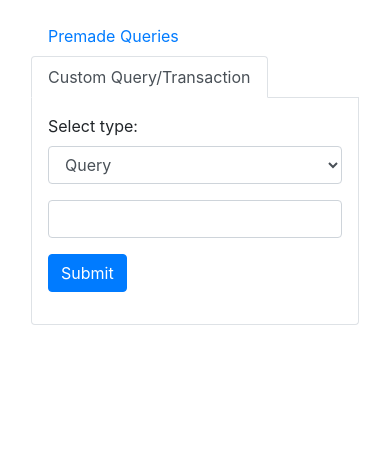
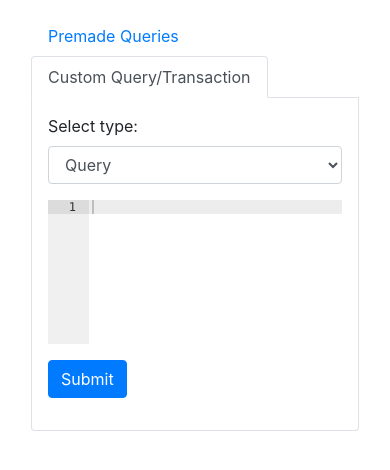
Before and after one commit to patrickspensieri/ConUBooks, a PHP site: page / in a window 390 px wide, after a click on "Custom Query/Transaction". Shown: the part 295-765 px from the top of the page. Run offline with PHP 8.4, Linux system fonts and the light colour scheme; data that the repository does not hold is empty; some libraries are stand-ins or nearby versions.

Commit message:
add ace editor and responsive query arguments

```diff
--- a/index.php
+++ b/index.php
@@ -3,7 +3,7 @@
     <head>
         <title>ConUBooks</title>
         <meta charset="utf-8"/>
-	<link rel="stylesheet" href="https://maxcdn.bootstrapcdn.com/bootstrap/4.0.0/css/bootstrap.min.css" integrity="sha384-Gn5384xqQ1aoWXA+058RXPxPg6fy4IWvTNh0E263XmFcJlSAwiGgFAW/dAiS6JXm" crossorigin="anonymous">
+		<link rel="stylesheet" href="https://maxcdn.bootstrapcdn.com/bootstrap/4.0.0/css/bootstrap.min.css" integrity="sha384-Gn5384xqQ1aoWXA+058RXPxPg6fy4IWvTNh0E263XmFcJlSAwiGgFAW/dAiS6JXm" crossorigin="anonymous">
     </head>
     <body>
 	<nav class="navbar navbar-expand-lg bg-primary navbar-dark">
@@ -286,16 +286,16 @@
 									<option value="d">Get detail of all purchases made by a given customer.</option>
 									<option value="e">Get detail of all the sales made by a given employee on a specific date.</option>
 									<option value="f">Get details of all purchases made. For each customer, return the total amount paid for the books ordered since the beginning of the year.</option>
-									<option value="g">List every book ordered but not received within the period set has passed.</option>
+									<option value="g">List every book ordered but not received within the set period.</option>
 								</select>
 							</div>
 							<div class="form-group">
-								<label for='input1'>Argument 1:</label>
-								<input name="input1" id='input1' type="text" class="form-control"/>
+								<label for='input1' id='input1Label'>Argument 1:</label>
+								<input name="input1" id='input1' type="text" class="form-control" disabled="true"/>
 							</div>
 							<div class="form-group">
-								<label for='input2'>Argument 2:</label>
-								<input name="input2" id='input2' type="text" class="form-control"/>
+								<label for='input2' id='input2Label'>Argument 2:</label>
+								<input name="input2" id='input2' type="text" class="form-control" disabled="true"/>
 							</div>
 							<input type="submit" class="btn btn-primary mb-3"/>
 						</form>
@@ -310,7 +310,9 @@
 								</select>
 							</div>
 							<div class="form-group">
-								<input name="customInput" id='customInput' type="text" class="form-control"/>
+								<div id="editor" name="editor" style="height: 12em; width: inherit;"></div>
+								<!-- hidden editorText is used by php to retrieve query from ace editor -->
+								<input id="editorText" name="editorText" style="display:none"/>
 							</div>
 							<input type="submit" class="btn btn-primary mb-3"/>
 						</form>
@@ -369,7 +371,7 @@
 							echo '</thead>';
 							echo '</table>';
 						}
-						else if($_POST['customInput'] != '')
+						else if($_POST['editorText'] != '')
 						{
 							echo '<label for="output">Output:</label>';
 							$customQueryResult;
@@ -377,7 +379,7 @@
 							switch ($_POST['type'])
 							{
 								case "q":
-									$customQueryResult = customQuery($_POST['customInput']);
+									$customQueryResult = customQuery($_POST['editorText']);
 									echo '<table class="table table-hover table-bordered table-striped">';
 									echo '<tbody>';
 									while($customQueryResult != NULL && $row = $customQueryResult->fetch(PDO::FETCH_ASSOC)) {
@@ -400,7 +402,7 @@
 									echo '</table>';
 									break;
 								case "t":
-									$customQueryResult = customTransaction($_POST['customInput']);
+									$customQueryResult = customTransaction($_POST['editorText']);
 									break;
 							}
 						}
@@ -412,5 +414,61 @@
 	<script src="https://code.jquery.com/jquery-3.2.1.slim.min.js" integrity="sha384-KJ3o2DKtIkvYIK3UENzmM7KCkRr/rE9/Qpg6aAZGJwFDMVNA/GpGFF93hXpG5KkN" crossorigin="anonymous"></script>
 	<script src="https://cdnjs.cloudflare.com/ajax/libs/popper.js/1.12.9/umd/popper.min.js" integrity="sha384-ApNbgh9B+Y1QKtv3Rn7W3mgPxhU9K/ScQsAP7hUibX39j7fakFPskvXusvfa0b4Q" crossorigin="anonymous"></script>
 	<script src="https://maxcdn.bootstrapcdn.com/bootstrap/4.0.0/js/bootstrap.min.js" integrity="sha384-JZR6Spejh4U02d8jOt6vLEHfe/JQGiRRSQQxSfFWpi1MquVdAyjUar5+76PVCmYl" crossorigin="anonymous"></script>
+	<script src="https://cdnjs.cloudflare.com/ajax/libs/ace/1.4.3/ace.js" type="text/javascript" charset="utf-8"></script>
+	<script>
+		$('#editor').change(setEditorText);
+		var editor = ace.edit("editor");
+		editor.setTheme("ace/theme/textmate");
+		editor.session.setMode("ace/mode/sql");
+
+		// set editorText so php can read value
+		function setEditorText(){
+			document.getElementById('editorText').value = editor.getValue();
+		}
+	</script>
+	<script type="text/javascript">
+		$('#query').change(updateQueryInputs);
+
+		function updateQueryInputs(){
+			resetQueryInputs();
+			var query = document.getElementById("query").value;
+			switch(query) {
+				case "c":
+					document.getElementById('input1Label').innerHTML = 'customerID';
+					document.getElementById('input1').placeholder = '1';
+					document.getElementById('input2').disabled = true;
+					break;
+				case "d":
+					document.getElementById('input1Label').innerHTML = 'customerID';
+					document.getElementById('input1').placeholder = '1';
+					document.getElementById('input2').disabled = true;
+					break;
+				case "e":
+					document.getElementById('input1Label').innerHTML = 'employeeID';
+					document.getElementById('input1').placeholder = '1';
+					document.getElementById('input2Label').innerHTML = 'date';
+					document.getElementById('input2').placeholder = '2019-03-31';
+					break;
+				default:
+					disableQueryInputs();
+			}
+		}
+
+		function resetQueryInputs(){
+			document.getElementById('input1').disabled = false;
+			document.getElementById('input2').disabled = false;
+			document.getElementById('input1Label').innerHTML = 'Argument 1:';
+			document.getElementById('input2Label').innerHTML = 'Argument 2:';
+			document.getElementById('input1Label').placeholder = '';
+			document.getElementById('input2Label').placeholder = '';
+		}
+
+		function disableQueryInputs(){
+			document.getElementById('input1').disabled = true;
+			document.getElementById('input2').disabled = true;
+			document.getElementById('input1Label').innerHTML = 'Argument 1:';
+			document.getElementById('input2Label').innerHTML = 'Argument 2:';
+		}
+	</script>
     </body>
 </html>
```
